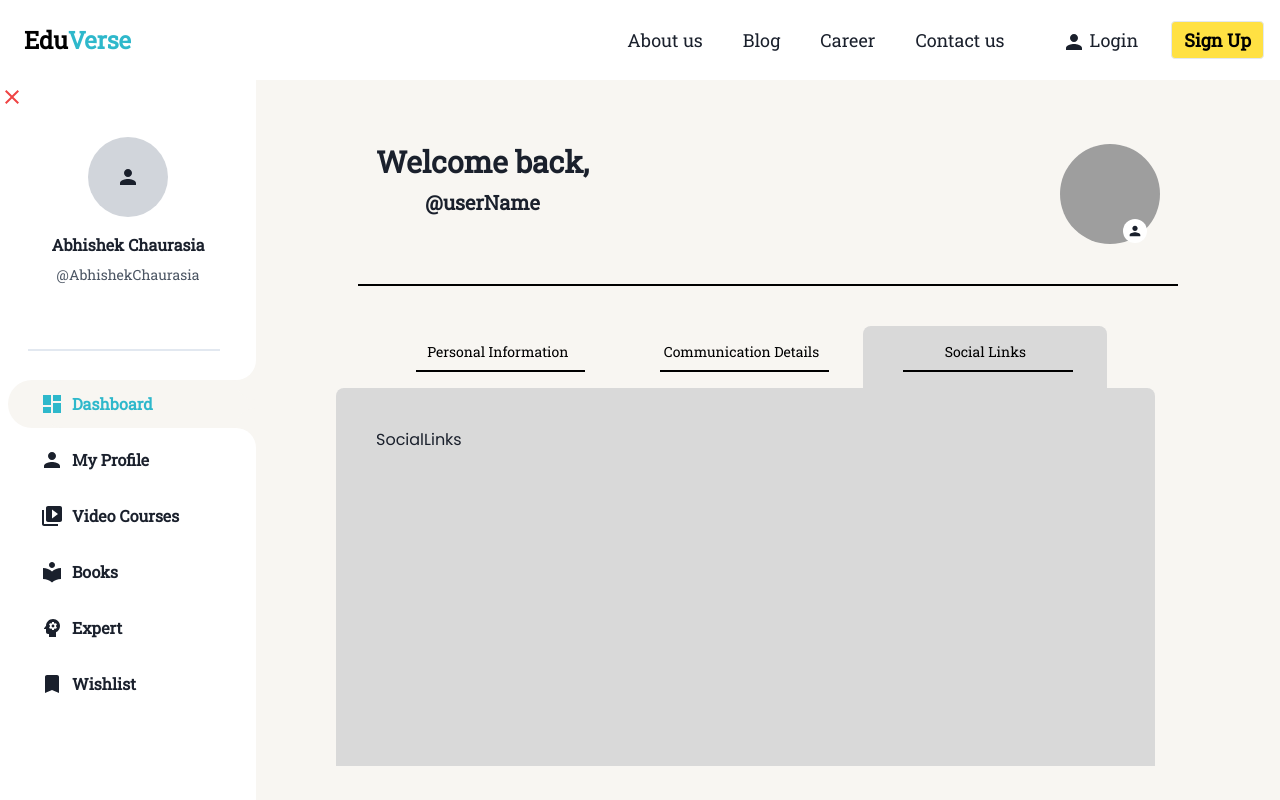
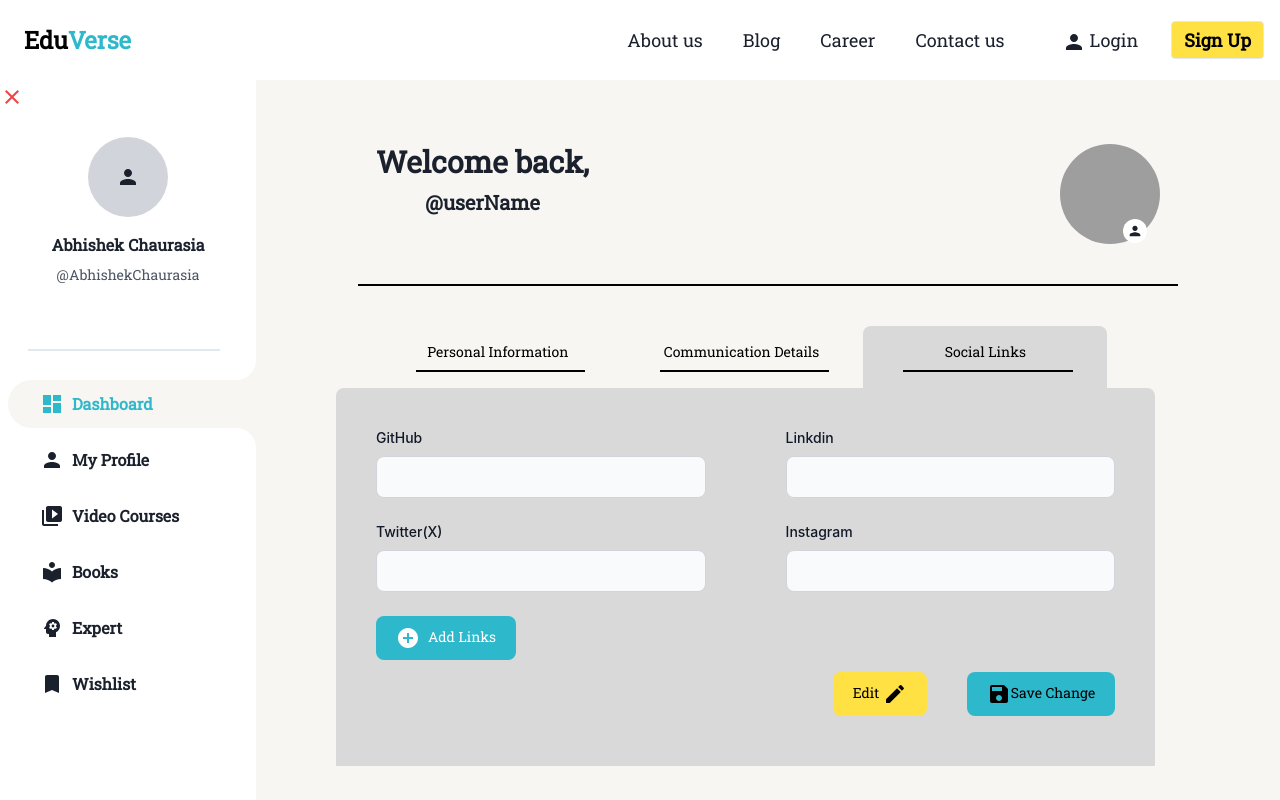
Before and after one commit to Akhand4795/EduVerse, a React (Create React App) app in the folder client-side/: page /Student/profile in a window 1280 px wide. Both pictures are taken after a click on the item "Social Links". Built offline with nearby package versions, Linux system fonts and the light colour scheme; grey boxes are pictures that could not be loaded.

Commit message:
Added Social link in My Profile section

```diff
--- a/client-side/src/Pages/StudentDashboard/Profile/SocialLinks.js
+++ b/client-side/src/Pages/StudentDashboard/Profile/SocialLinks.js
@@ -1,7 +1,71 @@
+import EditIcon from '@mui/icons-material/Edit';
+import { Save } from '@mui/icons-material';
+import AddCircleOutlinedIcon from '@mui/icons-material/AddCircleOutlined';
+import { useState } from 'react';
+const SocialLinks = () => {
+    const [socialLinks, setSocialLinks] = useState([]);
 
-const SocialLinks = () => {
+    const handleAddSocialLink = () => {
+        setSocialLinks([...socialLinks, {}]);
+    };
     return ( <div>
-        <h1>SocialLinks</h1>
+        <form action="">
+            <div className="left flex flex-col">
+                <div className="left flex flex-row">
+                    <div class="mb-6 w-1/2">
+                        <label for="base-input" class="block mb-2 text-sm font-medium text-gray-900 dark:text-black">GitHub</label>
+                        <input type="text" id="base-input" class="bg-gray-50 border border-gray-300 text-gray-900 text-sm rounded-lg focus:ring-blue-500 focus:border-blue-500 block w-full p-2.5 dark:bg-gray-700 dark:border-gray-600 dark:placeholder-gray-400 dark:text-white dark:focus:ring-blue-500 dark:focus:border-blue-500" />
+                    </div>
+                    <div class=" ml-20 mb-6 w-1/2">
+                        <label for="base-input" class="block mb-2 text-sm font-medium text-gray-900 dark:text-black">Linkdin</label>
+                        <input type="text" id="base-input" class="bg-gray-50 border border-gray-300 text-gray-900 text-sm rounded-lg focus:ring-blue-500 focus:border-blue-500 block w-full p-2.5 dark:bg-gray-700 dark:border-gray-600 dark:placeholder-gray-400 dark:text-white dark:focus:ring-blue-500 dark:focus:border-blue-500" />
+                    </div>
+
+                </div>
+                <div className="left flex flex-row">
+                    <div class="mb-6 w-1/2">
+                        <label for="base-input" class="block mb-2 text-sm font-medium text-gray-900 dark:text-black">Twitter(X)</label>
+                        <input type="text" id="base-input" class="bg-gray-50 border border-gray-300 text-gray-900 text-sm rounded-lg focus:ring-blue-500 focus:border-blue-500 block w-full p-2.5 dark:bg-gray-700 dark:border-gray-600 dark:placeholder-gray-400 dark:text-white dark:focus:ring-blue-500 dark:focus:border-blue-500" />
+                    </div>
+                    <div class=" ml-20 mb-6 w-1/2">
+                        <label for="base-input" class="block mb-2 text-sm font-medium text-gray-900 dark:text-black">Instagram</label>
+                        <input type="text" id="base-input" class="bg-gray-50 border border-gray-300 text-gray-900 text-sm rounded-lg focus:ring-blue-500 focus:border-blue-500 block w-full p-2.5 dark:bg-gray-700 dark:border-gray-600 dark:placeholder-gray-400 dark:text-white dark:focus:ring-blue-500 dark:focus:border-blue-500" />
+                    </div>
+
+                </div>
+                    {socialLinks.map((link, index) => (
+                        <div className="left flex flex-row" key={index}>
+                            <div class="mb-6 w-1/2">
+                                <label for="base-input" class="block mb-2 text-sm font-medium text-gray-900 dark:text-black">
+                                    Social Site Name
+                                </label>
+                                <input
+                                    type="text"
+                                    id="base-input"
+                                    class="bg-gray-50 border border-gray-300 text-gray-900 text-sm rounded-lg focus:ring-blue-500 focus:border-blue-500 block w-full p-2.5 dark:bg-gray-700 dark:border-gray-600 dark:placeholder-gray-400 dark:text-white dark:focus:ring-blue-500 dark:focus:border-blue-500"
+                                />
+                            </div>
+                            <div class=" ml-20 mb-6 w-1/2">
+                        <label for="base-input" class="block mb-2 text-sm font-medium text-gray-900 dark:text-black">Link</label>
+                        <input type="text" id="base-input" class="bg-gray-50 border border-gray-300 text-gray-900 text-sm rounded-lg focus:ring-blue-500 focus:border-blue-500 block w-full p-2.5 dark:bg-gray-700 dark:border-gray-600 dark:placeholder-gray-400 dark:text-white dark:focus:ring-blue-500 dark:focus:border-blue-500" />
+                    </div>
+                        </div>
+                    ))}
+                <div className='flex flex-row mb-3'>
+
+                    <button type="button" class="text-white bg-[#2EB8CB] hover:bg-red focus:ring-4 focus:outline-none focus:ring-blue-300 font-medium rounded-lg text-sm w-full sm:w-auto px-5 py-2.5 text-center dark:bg-blue-600 dark:hover:bg-red dark:focus:ring-red" onClick={handleAddSocialLink}> <AddCircleOutlinedIcon className="mr-2" style={{ color: "white"}}/>Add Links
+                    </button>
+                </div>
+                <div className='flex flex-row-reverse ml-2'>
+
+                    <button type="button" class="text-black bg-[#2EB8CB] hover:bg-red focus:ring-4 focus:outline-none focus:ring-blue-300 font-medium rounded-lg text-sm w-full sm:w-auto px-5 py-2.5 text-center dark:bg-blue-600 dark:hover:bg-red dark:focus:ring-red ml-10"> <Save ml="3px" color='#fff'/>Save Change
+                    </button>
+                    <button type="submit" class="text-black bg-yellow hover:bg-red focus:ring-4 focus:outline-none focus:ring-blue-300 font-medium rounded-lg text-sm w-full sm:w-auto px-5 py-2.5 text-center dark:bg-blue-600 dark:hover:bg-red dark:focus:ring-red ">
+                    Edit <EditIcon ml="3px"  /></button>
+                </div>
+            </div>
+        </form>
+
     </div> );
 }
 
```
